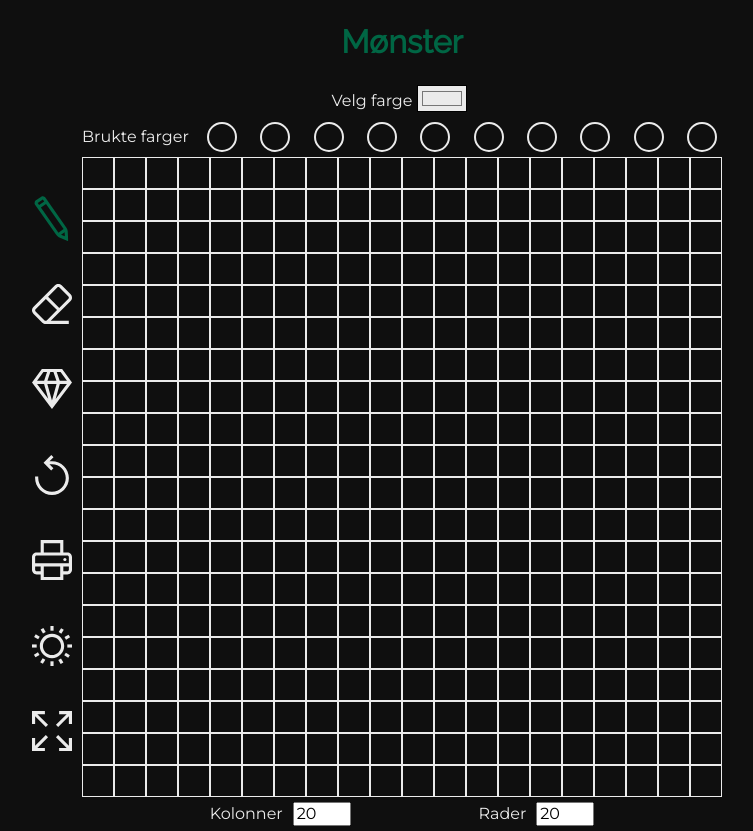
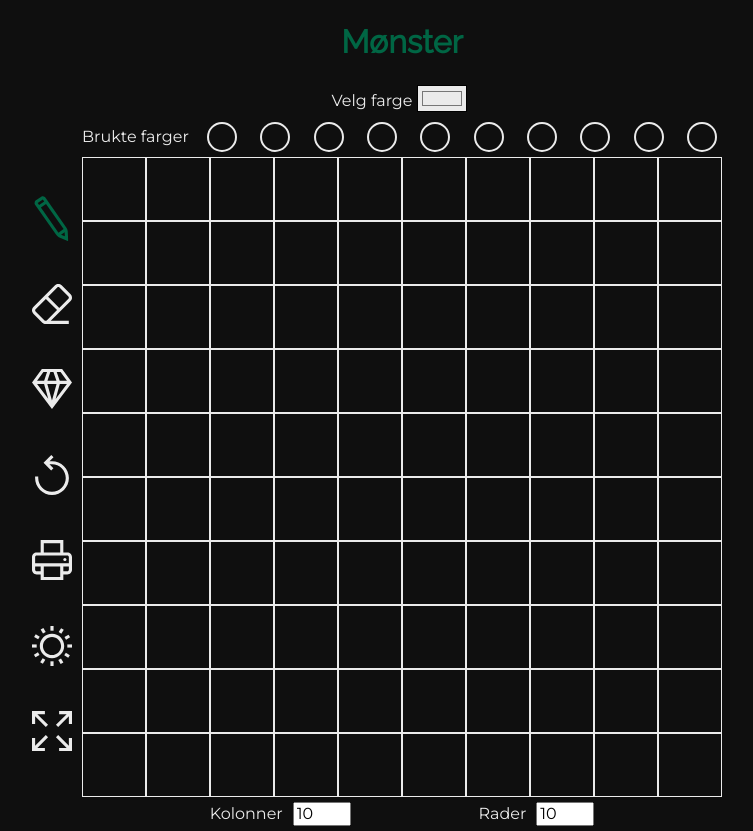
Before and after one commit to icanseetime/sysaker, a React (Create React App) app in the folder frontend/: page / in a window 1280 px wide. Shown: the whole page, without its empty margins (238-991 px from the left). Built offline with nearby package versions, Linux system fonts and the light colour scheme.

Commit message:
added useReducer for pattern state and replaced all actions

```diff
--- a/frontend/src/components/Editor/Editor.jsx
+++ b/frontend/src/components/Editor/Editor.jsx
@@ -1,4 +1,4 @@
-import React, { useState } from 'react'
+import React, { useState, useReducer } from 'react'
 import './Editor.css'
 
 // Components
@@ -7,13 +7,88 @@ import Pattern from '../pattern/Pattern/Pattern'
 import SideControls from '../navigation/SideControls/SideControls'
 import SizeSelector from '../SizeSelector/SizeSelector'
 
+// Reducer
+export const ACTIONS = {
+	ADD_ID: 'add-id',
+	UPDATE_COLOR: 'update-color',
+	TOGGLE_PEARL: 'toggle-pearl',
+	UPDATE_PEARL_COLOR: 'update-pearl-color',
+	CLEAR_CELL: 'clear-cell',
+	CLEAR_PATTERN: 'clear-pattern'
+}
+
+const reducer = (fullPattern, action) => {
+	switch (action.type) {
+		case ACTIONS.UPDATE_COLOR:
+			return fullPattern.map((cell) => {
+				if (cell.id === action.payload.id) {
+					return { ...cell, color: action.payload.color }
+				}
+				return cell
+			})
+		case ACTIONS.TOGGLE_PEARL:
+			return fullPattern.map((cell) => {
+				if (cell.id === action.payload.id) {
+					return { ...cell, pearl: !cell.pearl }
+				}
+				return cell
+			})
+		case ACTIONS.UPDATE_PEARL_COLOR:
+			return fullPattern.map((cell) => {
+				if (cell.id === action.payload.id) {
+					return { ...cell, pearlColor: action.payload.pearlColor }
+				}
+				return cell
+			})
+		case ACTIONS.CLEAR_CELL:
+			return fullPattern.map((cell) => {
+				if (cell.id === action.payload.id) {
+					return {
+						...cell,
+						color: 'transparent',
+						pearl: false,
+						pearlColor: ''
+					}
+				}
+				return cell
+			})
+		case ACTIONS.CLEAR_PATTERN:
+			return fullPattern.map((cell) => {
+				return {
+					...cell,
+					color: 'transparent',
+					pearl: false,
+					pearlColor: ''
+				}
+			})
+		default:
+			throw new Error()
+	}
+}
+
 export default function Editor() {
+	const [gridSize, setGridSize] = useState({
+		columns: 10,
+		rows: 10
+	})
+	const [pattern, dispatch] = useReducer(
+		reducer,
+		Array(gridSize.columns * gridSize.rows)
+			.fill()
+			.map((item, idx) => {
+				if (item === undefined) {
+					return {
+						id: idx,
+						color: 'transparent',
+						pearl: false,
+						pearlColor: ''
+					}
+				}
+				return item
+			})
+	)
+	const [mode, setMode] = useState('pen')
 	const [currentColor, setCurrentColor] = useState('#ebebeb')
-	const [gridSize, setGridSize] = useState({
-		columns: 20,
-		rows: 20
-	})
-	const [mode, setMode] = useState('pen')
 
 	const handleColorChange = (color) => {
 		setCurrentColor(color)
@@ -36,8 +111,18 @@ export default function Editor() {
 				currentColor={currentColor}
 				handleColorChange={handleColorChange}
 			/>
-			<SideControls mode={mode} changeMode={setMode} />
-			<Pattern size={gridSize} mode={mode} color={currentColor} />
+			<SideControls
+				mode={mode}
+				changeMode={setMode}
+				dispatch={dispatch}
+			/>
+			<Pattern
+				pattern={pattern}
+				dispatch={dispatch}
+				size={gridSize}
+				mode={mode}
+				color={currentColor}
+			/>
 			<SizeSelector
 				gridSize={gridSize}
 				changeGridSize={handleGridSizeChange}
--- a/frontend/src/components/navigation/SideControls/SideControls.jsx
+++ b/frontend/src/components/navigation/SideControls/SideControls.jsx
@@ -1,6 +1,9 @@
-import React, { useContext, useState, useEffect } from 'react'
+import React, { useContext, useState } from 'react'
 import './SideControls.css'
+
+// Utils
 import { ThemeContext, themes } from '../../../utils/ThemeContext'
+import { ACTIONS } from '../../Editor/Editor'
 
 // Components
 import SideControlButton from '../../buttons/SideControlButton/SideControlButton'
@@ -16,7 +19,7 @@ import { ReactComponent as SunIcon } from '../../../assets/icons/sun.svg'
 import { ReactComponent as ExpandIcon } from '../../../assets/icons/expand.svg'
 import { ReactComponent as MinimizeIcon } from '../../../assets/icons/minimize.svg'
 
-export default function SideControls({ mode, changeMode }) {
+export default function SideControls({ mode, changeMode, dispatch }) {
 	const { theme, setTheme } = useContext(ThemeContext)
 	const [fullscreen, setFullscreen] = useState(false)
 
@@ -89,8 +92,9 @@ export default function SideControls({ mode, changeMode }) {
 					/>
 				}
 				onClick={() => {
-					// TODO: add function that clears the pattern data
-					window.location.reload()
+					dispatch({
+						type: ACTIONS.CLEAR_PATTERN
+					})
 				}}
 			/>
 
--- a/frontend/src/components/pattern/Pattern/Pattern.jsx
+++ b/frontend/src/components/pattern/Pattern/Pattern.jsx
@@ -1,18 +1,10 @@
-import React, { useEffect, useState } from 'react'
+import React from 'react'
 import './Pattern.css'
 
 // Components
 import SingleCell from '../SingleCell/SingleCell'
 
-export default function Pattern({ size, mode, color }) {
-	const [pattern, setPattern] = useState(
-		Array(size.columns * size.rows).fill()
-	)
-
-	useEffect(() => {
-		setPattern(Array(size.columns * size.rows).fill())
-	}, [setPattern, size])
-
+export default function Pattern({ pattern, dispatch, size, mode, color }) {
 	return (
 		<div
 			className="Pattern"
@@ -21,8 +13,17 @@ export default function Pattern({ size, mode, color }) {
 				gridTemplateRows: `repeat(${size.rows}, 1fr)`
 			}}
 		>
-			{pattern.map((_cell, i) => {
-				return <SingleCell mode={mode} color={color} key={i} />
+			{pattern.map((cell) => {
+				return (
+					<SingleCell
+						mode={mode}
+						color={color}
+						key={cell.id}
+						// id={cell.id}
+						cell={cell}
+						dispatch={dispatch}
+					/>
+				)
 			})}
 		</div>
 	)
--- a/frontend/src/components/pattern/SingleCell/SingleCell.jsx
+++ b/frontend/src/components/pattern/SingleCell/SingleCell.jsx
@@ -1,89 +1,77 @@
-import React, { useContext, useEffect, useState } from 'react'
+import React, { useContext, useEffect } from 'react'
 import './SingleCell.css'
 
 // Utils
 import { ThemeContext } from '../../../utils/ThemeContext'
+import { ACTIONS } from '../../Editor/Editor'
 import {
 	convertHexToRGB,
 	calculateColorBrightness
 } from '../../../utils/colorCalculations'
 
-export default function SingleCell({ mode, color }) {
+export default function SingleCell({ mode, color, cell, dispatch }) {
 	const { theme } = useContext(ThemeContext)
-	const [fill, setFill] = useState({
-		color: 'transparent',
-		pearl: false,
-		pearlColor: theme.secondary
-	})
 
 	useEffect(() => {
-		if (fill.color !== 'transparent') {
-			const rgb = convertHexToRGB(fill.color)
+		if (cell.color !== 'transparent') {
+			const rgb = convertHexToRGB(cell.color)
 			const brightness = calculateColorBrightness(rgb)
 			if (brightness === 'bright') {
-				setFill((prev) => {
-					return { ...prev, pearlColor: 'hsl(0, 0%, 6%)' }
+				dispatch({
+					type: ACTIONS.UPDATE_PEARL_COLOR,
+					payload: { id: cell.id, pearlColor: 'hsl(0, 0%, 6%)' }
 				})
 			} else {
-				setFill((prev) => {
-					return { ...prev, pearlColor: 'hsl(0, 0%, 92%)' }
+				dispatch({
+					type: ACTIONS.UPDATE_PEARL_COLOR,
+					payload: { id: cell.id, pearlColor: 'hsl(0, 0%, 92%)' }
 				})
 			}
 		} else {
-			// Set color to theme secondary
-			setFill((prev) => {
-				return { ...prev, pearlColor: theme.secondary }
+			dispatch({
+				type: ACTIONS.UPDATE_PEARL_COLOR,
+				payload: { id: cell.id, pearlColor: theme.secondary }
 			})
 		}
-	}, [fill.color, theme])
-
-	const handleColorChange = (color) => {
-		setFill((prev) => {
-			return { ...prev, color }
-		})
-	}
-
-	const setPearl = (pearl) => {
-		setFill((prev) => {
-			return { ...prev, pearl }
-		})
-	}
-
-	const handleErase = () => {
-		setFill({
-			color: 'transparent',
-			pearl: false
-		})
-	}
+	}, [cell.color, cell.id, dispatch, theme.secondary])
 
 	return (
 		<span
 			className="SingleCell"
 			style={{
 				border: `1px solid ${theme.secondary}`,
-				backgroundColor: fill.color
+				backgroundColor: cell.color
 			}}
 			onClick={() => {
 				switch (mode) {
 					case 'pen':
-						handleColorChange(color)
+						dispatch({
+							type: ACTIONS.UPDATE_COLOR,
+							payload: { id: cell.id, color: color }
+						})
 						break
 					case 'pearl':
-						setPearl(true)
+						dispatch({
+							type: ACTIONS.TOGGLE_PEARL,
+							payload: { id: cell.id }
+						})
 						break
 					case 'eraser':
-						handleErase()
+						dispatch({
+							type: ACTIONS.CLEAR_CELL,
+							payload: { id: cell.id }
+						})
 						break
 					default:
 						throw Error('No mode selected')
 				}
 			}}
 		>
-			{fill.pearl && (
+			{cell.pearl && (
 				<div
 					className="pearl"
 					style={{
-						borderColor: fill.pearlColor
+						borderColor: cell.pearlColor
 					}}
 				></div>
 			)}
```
